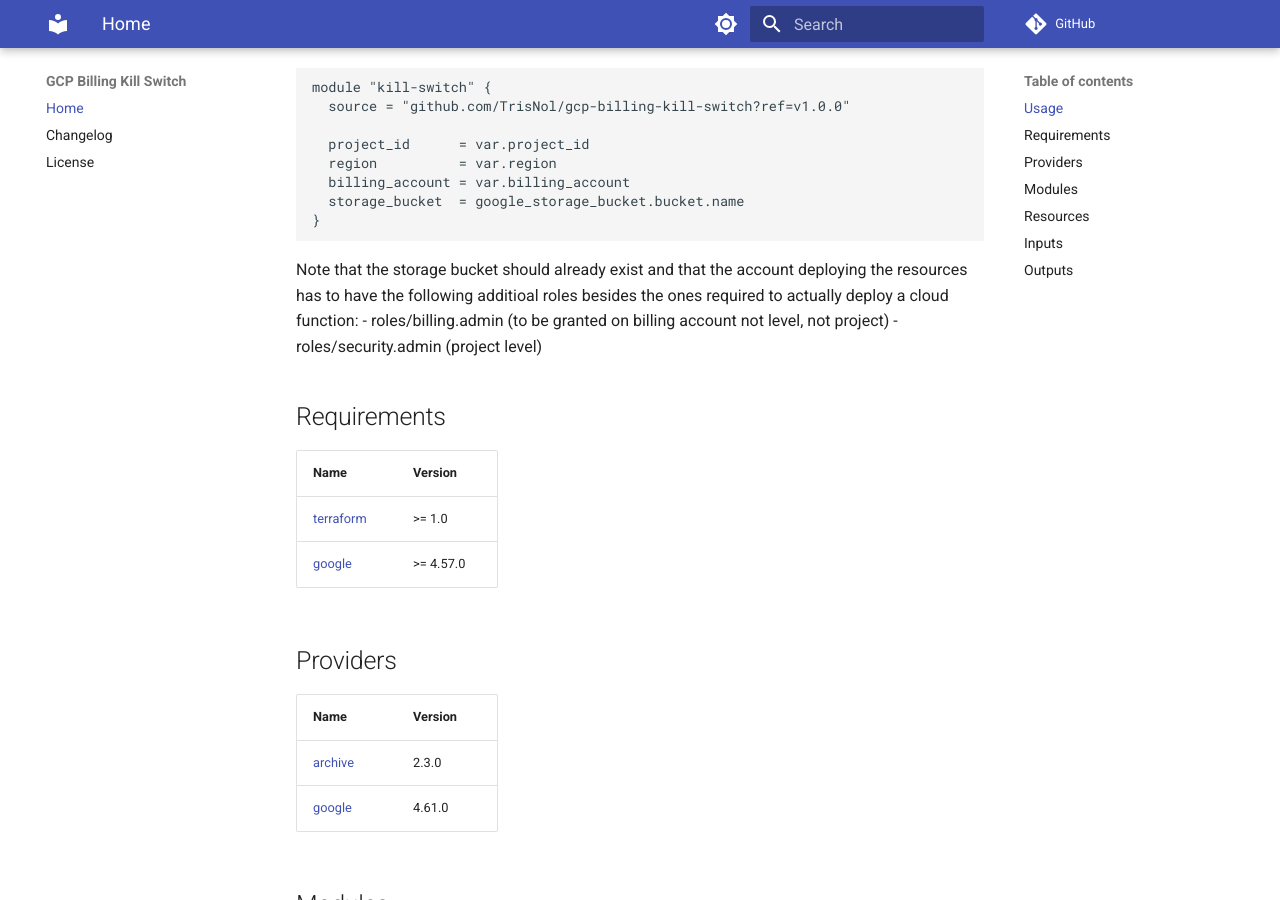
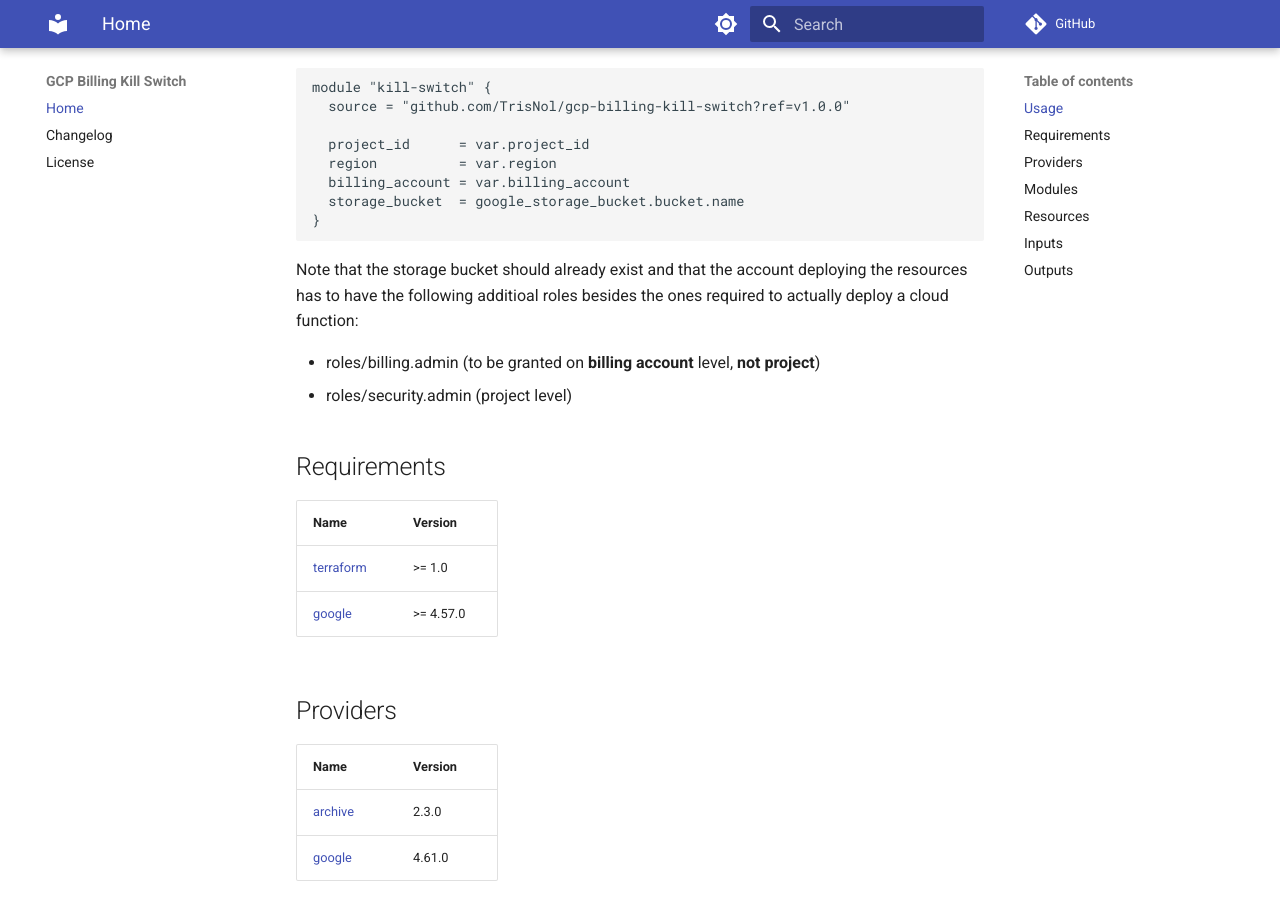
Before and after one commit to TrisNol/gcp-billing-kill-switch, an MkDocs documentation site: the page built from docs/README.md, in a window 1280 px wide and 900 px high, scrolled down 731 px. Built offline with MkDocs 1.6.1 and Material for MkDocs 9.7.7, drawn with Linux system fonts in a browser that asks for light colours; comment, search, counter and statistics services are not loaded.

Commit message:
Format docs, typo resolution

````diff
--- a/docs/README.md
+++ b/docs/README.md
@@ -21,7 +21,8 @@ module "kill-switch" {
 ```
 
 Note that the storage bucket should already exist and that the account deploying the resources has to have the following additioal roles besides the ones required to actually deploy a cloud function:
-- roles/billing.admin (to be granted on billing account not level, not project)
+
+- roles/billing.admin (to be granted on **billing account** level, **not project**)
 - roles/security.admin (project level)
 
 <!-- BEGIN_TF_DOCS -->
````
